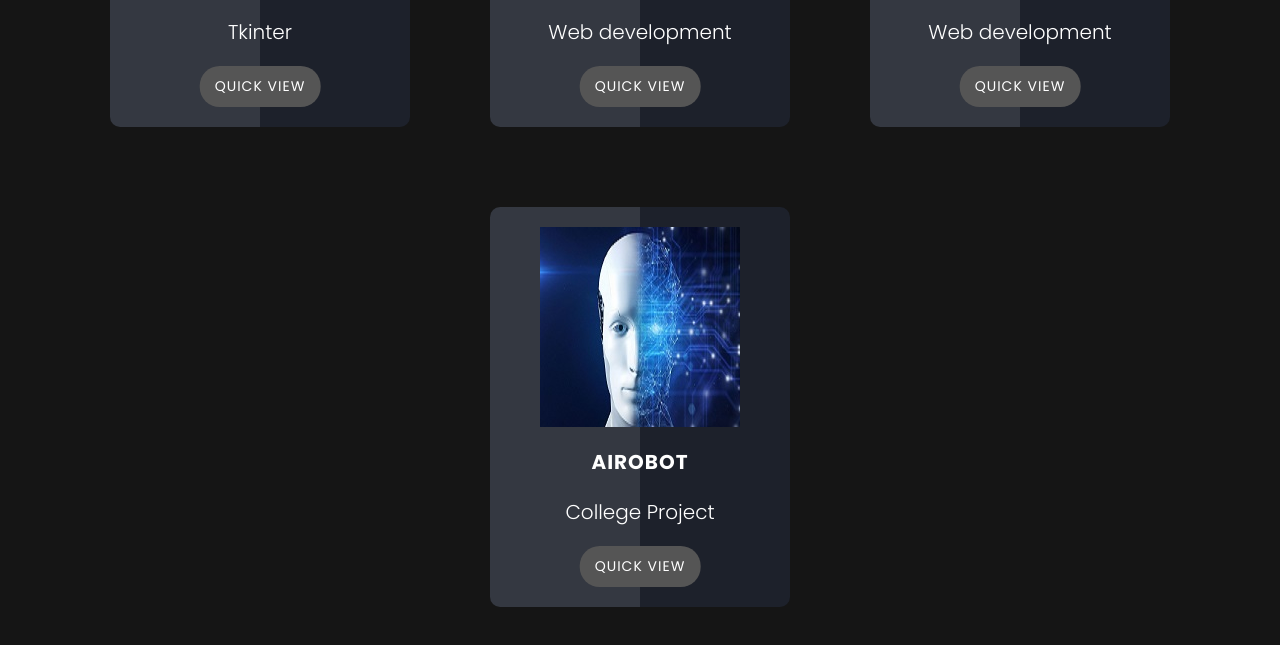
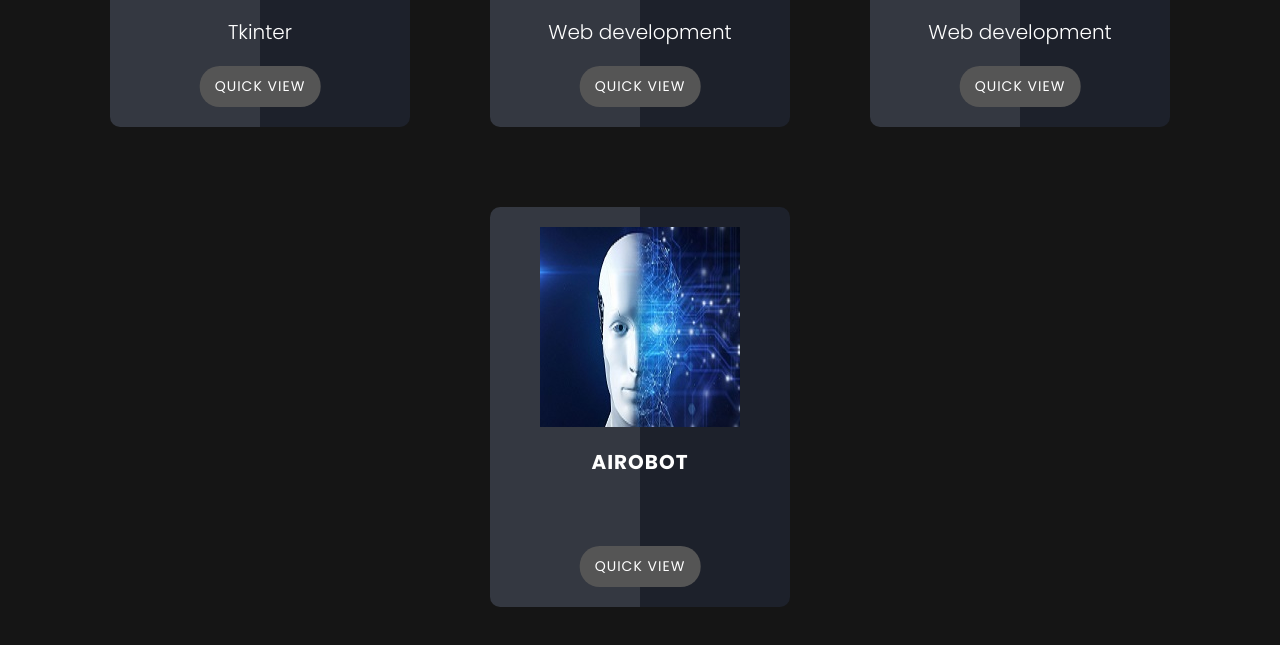
Before and after one commit to sumisalam/sumeena.me, a plain HTML site: page p1.html in a window 1280 px wide. Shown: the part 1273-1918 px from the top of the page. Drawn offline with Linux system fonts and the light colour scheme.

Commit message:
change1
close button

```diff
--- a/p1.html
+++ b/p1.html
@@ -17,7 +17,7 @@
           <a class="popup-btn">Quick View</a>
           <img src="img/storimart.jpg" class="product-img" alt="">
         </div>
-       <div class="popup-view">
+        <div class="popup-view">
           <div class="popup-card">
             <a><i class="fas fa-times close-btn"></i></a>
             <div class="product-img">
@@ -256,7 +256,7 @@
 <div class="product">
         <div class="product-card">
           <h2 class="name">AIROBOT</h2>
-          <span class="price">College Project</span>
+
           <a class="popup-btn">Quick View</a>
           <img src="img/project.jpg" class="product-img" alt="">
         </div>
```
